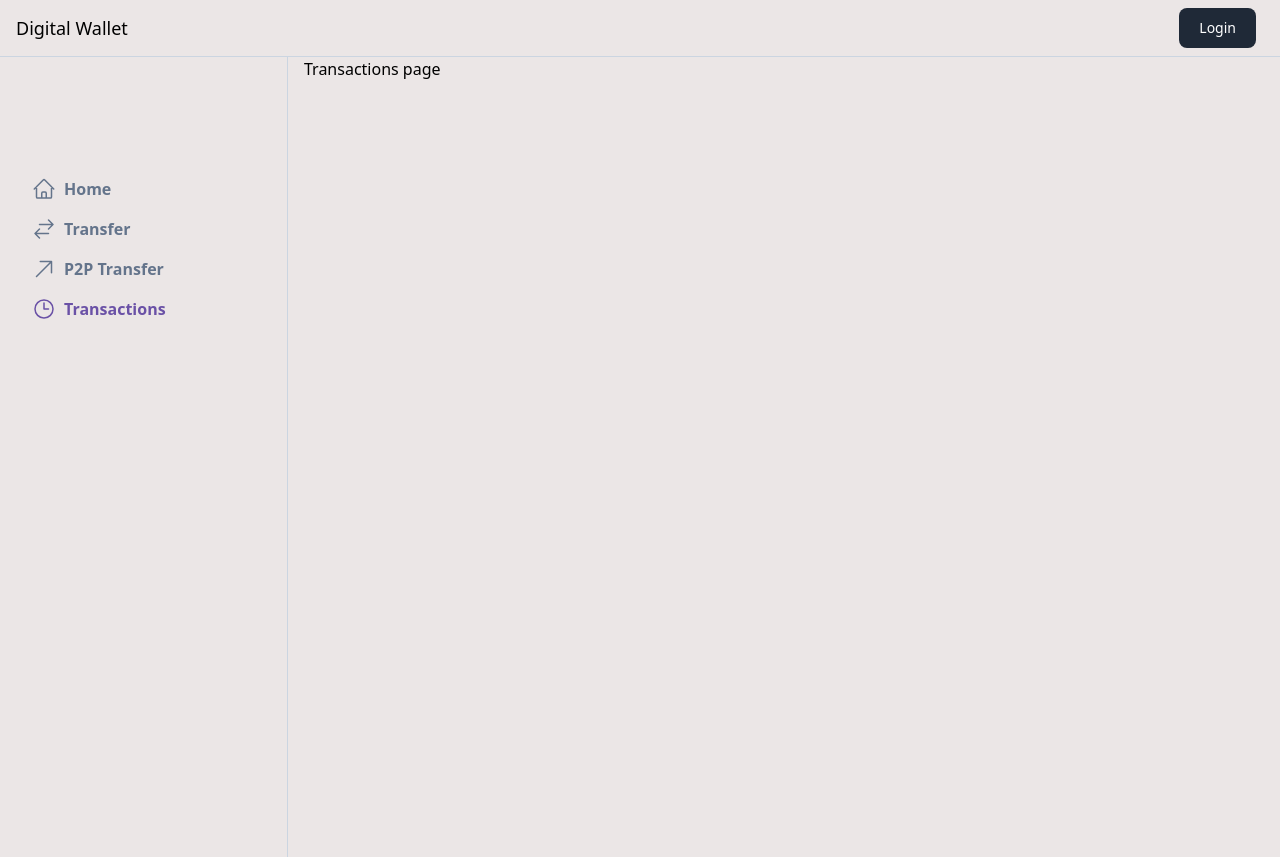
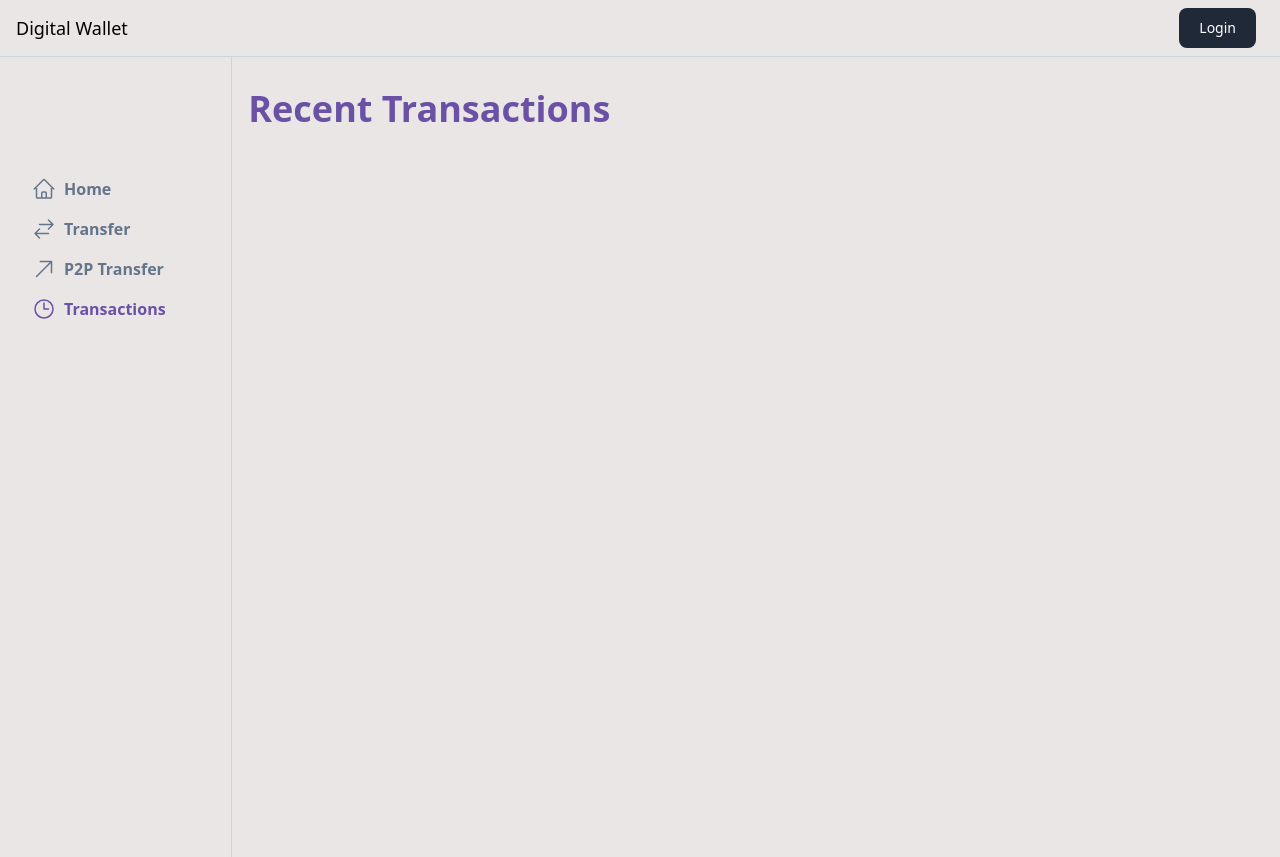
Before and after one commit to SamarthRajput/DigitalWallet, a Next.js app in the folder apps/user-app/: page /transactions in a window 1280 px wide. Built offline with nearby package versions, Linux system fonts and the light colour scheme; no server answers.

Commit message:
updated frontend

```diff
--- a/apps/user-app/app/(dashboard)/dashboard/page.tsx
+++ b/apps/user-app/app/(dashboard)/dashboard/page.tsx
@@ -1,6 +1,14 @@
+import { getServerSession } from "next-auth"
+import { authOptions } from "../../lib/auth"
+
 export default function(){
 
-    return <div>
-        Dashboard page
+    const session = getServerSession(authOptions);
+
+
+    return <div className="w-screen">
+        <div className="text-4xl text-[#6a51a6] pt-8 mb-8 font-bold">
+            Nice to see you here
+        </div>
     </div>
 }
--- a/apps/user-app/app/(dashboard)/transactions/page.tsx
+++ b/apps/user-app/app/(dashboard)/transactions/page.tsx
@@ -1,6 +1,8 @@
 export default function(){
 
-    return <div>
-        Transactions page
+    return <div className="w-screen">
+        <div className="text-4xl text-[#6a51a6] pt-8 mb-8 font-bold">
+            Recent Transactions
+        </div>
     </div>
 }
```
